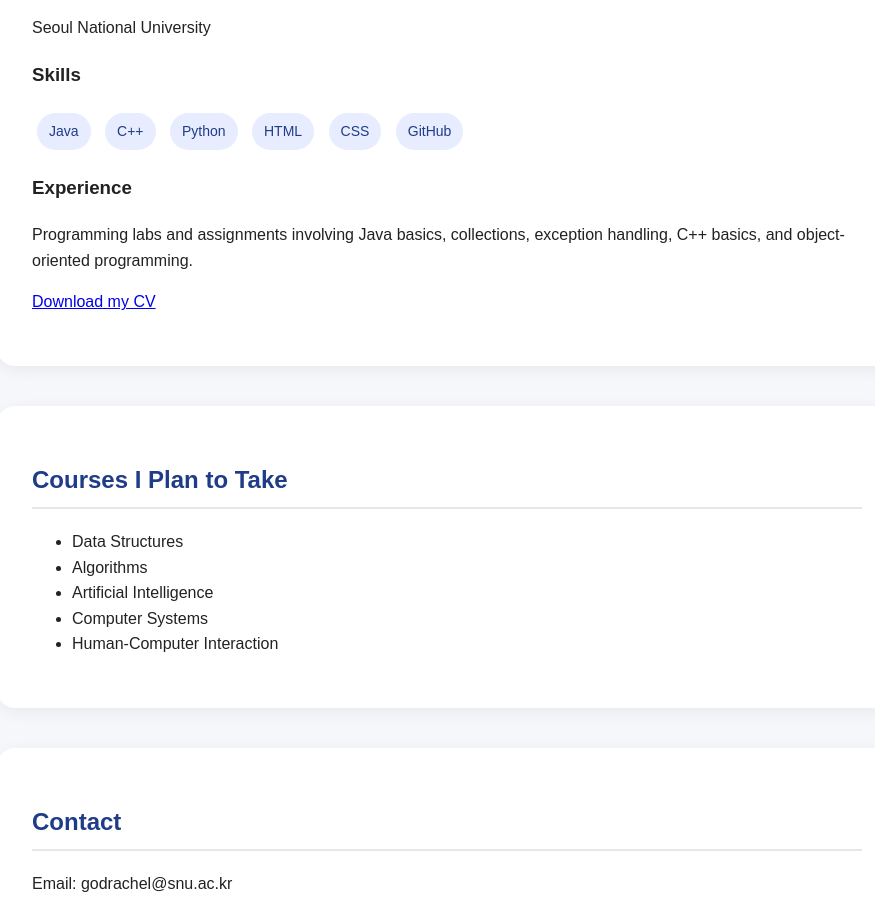
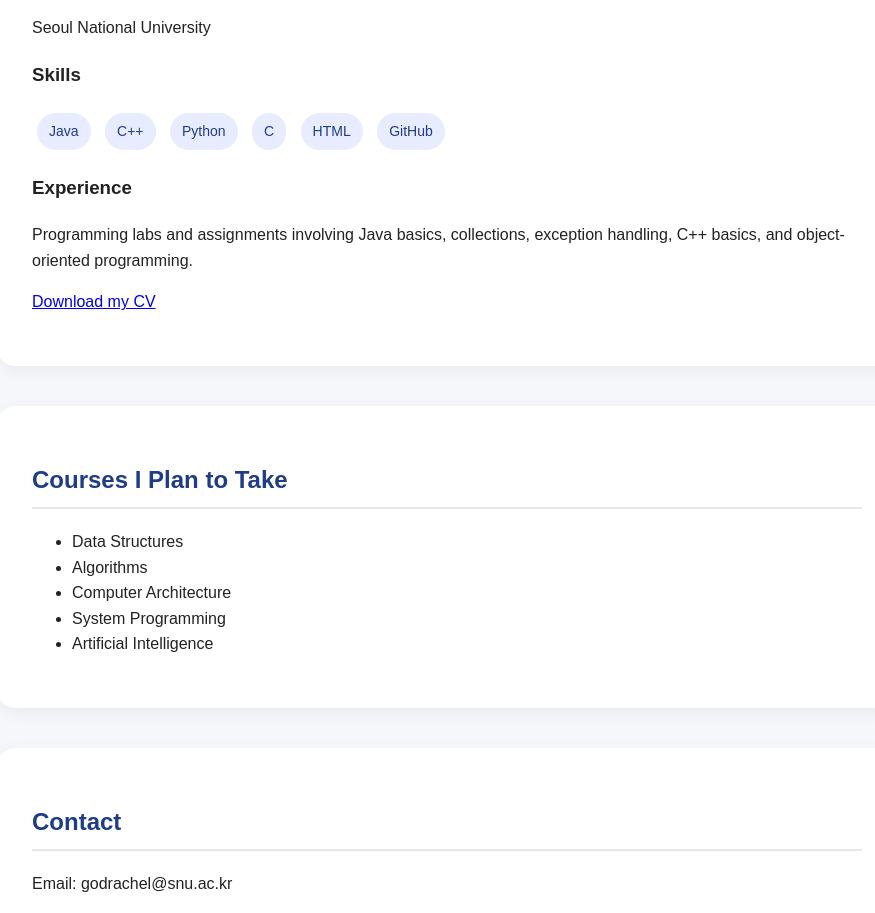
Before and after one commit to godrachel-ops/godrachel-ops.github.io, a plain HTML site: page index.html in a window 1280 px wide. Shown: the part 1570-2483 px from the top of the page, without its empty margins (193-1068 px from the left). Drawn offline with Linux system fonts and the light colour scheme.

Commit message:
Update index.html

```diff
--- a/index.html
+++ b/index.html
@@ -170,8 +170,8 @@
       <span>Java</span>
       <span>C++</span>
       <span>Python</span>
+      <span>C</span>
       <span>HTML</span>
-      <span>CSS</span>
       <span>GitHub</span>
     </div>
 
@@ -191,9 +191,9 @@
     <ul>
       <li>Data Structures</li>
       <li>Algorithms</li>
+      <li>Computer Architecture</li>
+      <li>System Programming</li>
       <li>Artificial Intelligence</li>
-      <li>Computer Systems</li>
-      <li>Human-Computer Interaction</li>
     </ul>
   </section>
 
```
